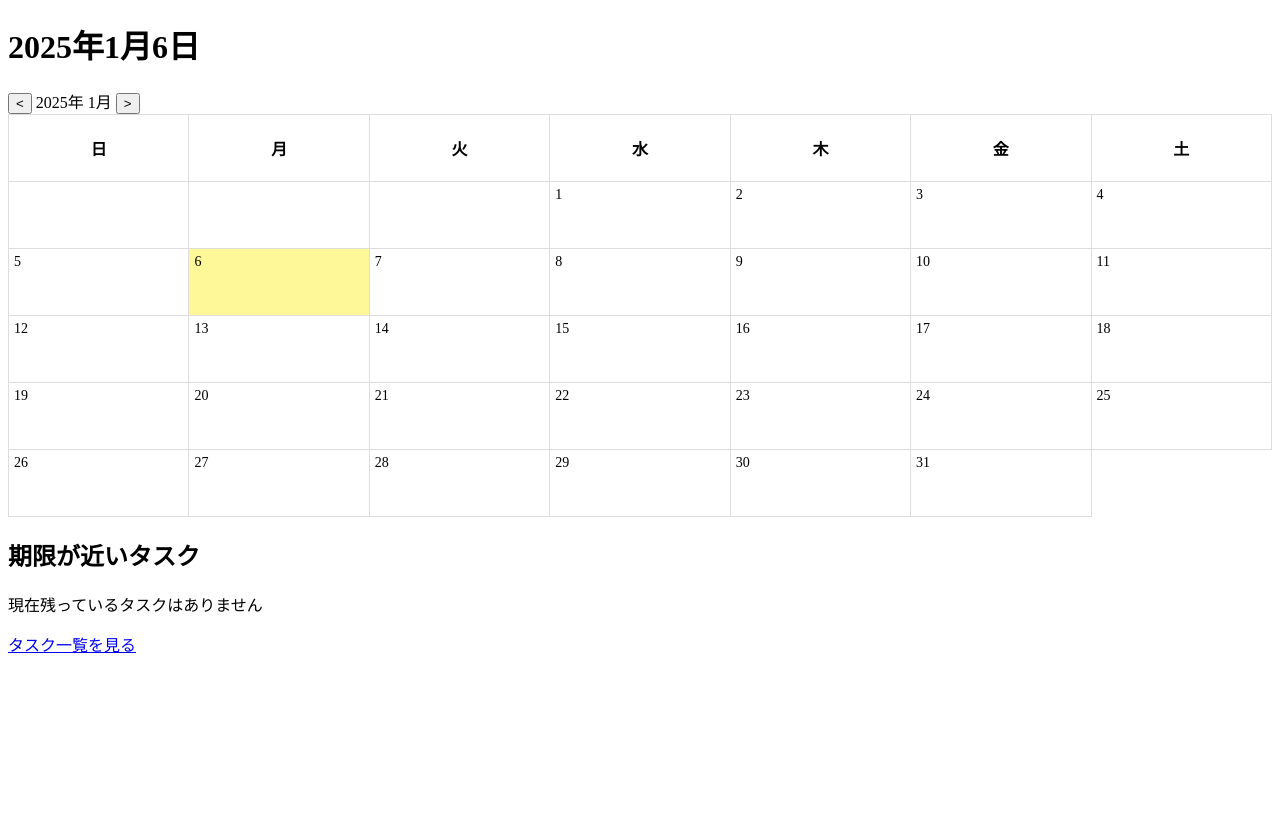
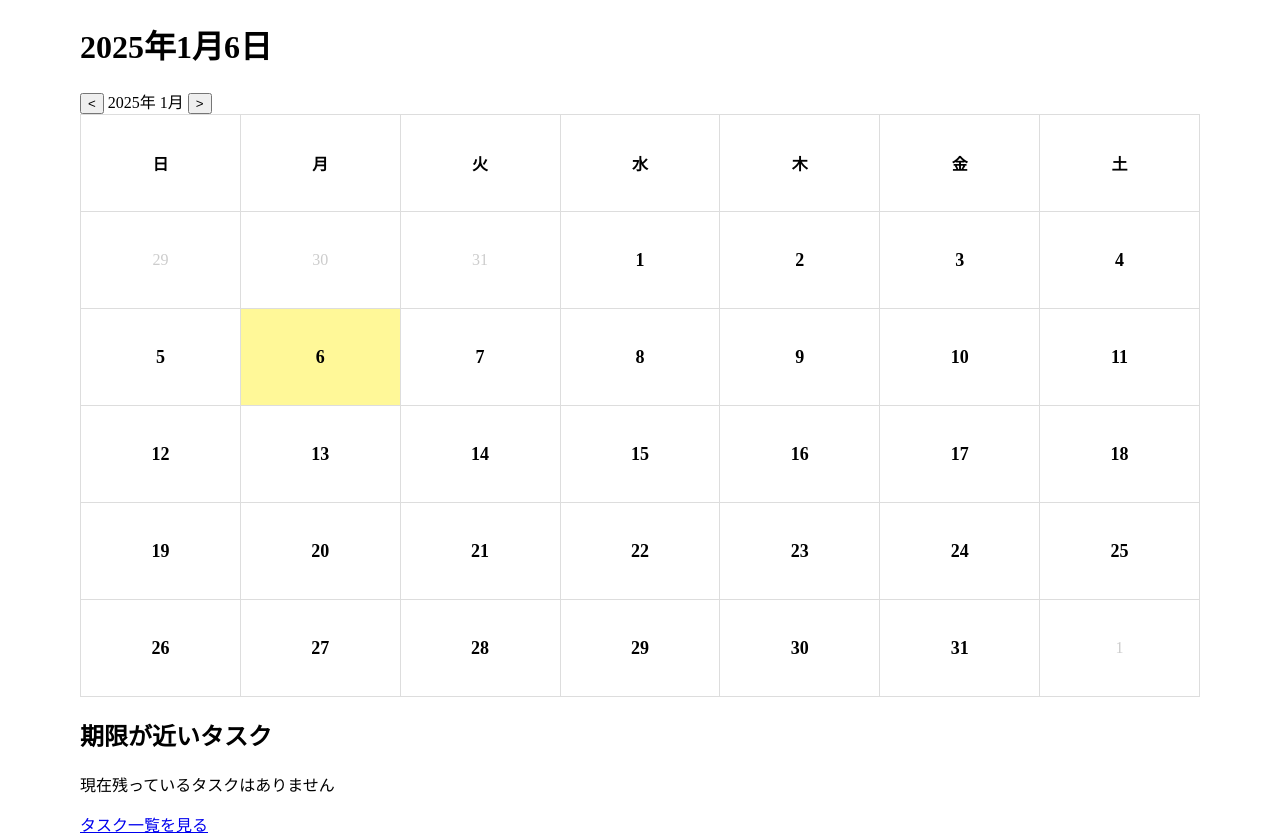
Before and after one commit to rino-0414/web_app, a Flask app: page / in a window 1280 px wide. Before the commit the page ends 653 px from the top, so only its background shows below. Run offline with Flask 3, Linux system fonts and the light colour scheme; data that the repository does not hold is empty; some libraries are stand-ins or nearby versions.

Commit message:
諸々迷走しつつ何とか形になったか？

```diff
--- a/flaskr/main.py
+++ b/flaskr/main.py
@@ -88,12 +88,11 @@ def add():
 def task_list():
     conn = get_db_connection()
     cur = conn.cursor()
-    cur.execute('SELECT id, title, description, due_date FROM tasks ORDER BY due_date')
+    cur.execute('SELECT * FROM tasks ORDER BY due_date')
     tasks = cur.fetchall()
     cur.close()
     conn.close()
-    current_date = date.today()
-    return render_template('task_list.html', tasks=tasks, current_date=current_date)
+    return render_template('task_list.html', tasks=tasks, current_date=date.today())
 
 @bp.route('/edit_task/<int:task_id>', methods=('GET', 'POST'))
 def edit_task(task_id):
--- a/flaskr/templates/edit_task.html
+++ b/flaskr/templates/edit_task.html
@@ -29,11 +29,11 @@
         }
         #delete-form {
             display: flex;
-            justify-content: flex-end;
+            justify-content: flex-start; /* 左側に配置 */
             margin-top: 10px;
         }
         #delete-form button {
-            margin-left: 10px;
+            margin-right: 10px; /* ボタン間のスペースを追加 */
         }
     </style>
     <script>
--- a/flaskr/templates/index.html
+++ b/flaskr/templates/index.html
@@ -3,7 +3,7 @@
 
 <head>
     <meta charset="UTF-8">
-    <title>タスク一覧</title>
+    <title>スケジューラー</title>
     <link rel="stylesheet" href="{{url_for('static', filename='style.css')}}">
     <script src="https://code.jquery.com/jquery-3.6.0.min.js"></script>
     <script>
@@ -24,6 +24,7 @@
                         acc[date].push(task[1]);
                         return acc;
                     }, {});
+                    console.log(tasks); // タスクデータをコンソールに出力して確認
                     var todayStr = currentYear + '-' + (currentMonth + 1).toString().padStart(2, '0') + '-' + currentDate.toString().padStart(2, '0');
                     $('#task-count').text(currentYear + '年' + (currentMonth + 1) + '月' + currentDate + '日');
                     generateCalendar(currentYear, currentMonth);
@@ -33,6 +34,8 @@
             function generateCalendar(year, month) {
                 var daysInMonth = new Date(year, month + 1, 0).getDate();
                 var firstDay = new Date(year, month, 1).getDay();
+                var lastMonthDays = new Date(year, month, 0).getDate();
+                var nextMonthStartDay = 1;
                 var calendar = '<table><tr>';
                 var daysOfWeek = ['日', '月', '火', '水', '木', '金', '土'];
 
@@ -41,18 +44,25 @@
                 }
                 calendar += '</tr><tr>';
 
-                for (var i = 0; firstDay > i; i++) {
-                    calendar += '<td></td>';
+                for (var i = 0; i < firstDay; i++) {
+                    calendar += '<td class="prev-month">' + (lastMonthDays - firstDay + i + 1) + '</td>';
                 }
 
-                for (var day = 1; daysInMonth >= day; day++) {
+                for (var day = 1; day <= daysInMonth; day++) {
                     if ((firstDay + day - 1) % 7 == 0) {
                         calendar += '</tr><tr>';
                     }
                     var dateStr = year + '-' + (month + 1).toString().padStart(2, '0') + '-' + day.toString().padStart(2, '0');
-                    var cellClass = (year === currentYear && month === currentMonth && day === currentDate) ? 'calendar-day today' : 'calendar-day';
-                    var flagIcon = tasks[dateStr] ? '<span class="flag-icon">🚩</span>' : '';
-                    calendar += '<td class="' + cellClass + '" data-date="' + dateStr + '"><span class="date-number">' + day + '</span>' + flagIcon + '</td>';
+                    var cellClass = (year === today.getFullYear() && month === today.getMonth() && day === today.getDate()) ? 'calendar-day today' : 'calendar-day';
+                    calendar += '<td class="' + cellClass + '" data-date="' + dateStr + '"><span class="date-number">' + day + '</span></td>';
+                }
+
+                var remainingDays = (firstDay + daysInMonth) % 7;
+                if (remainingDays !== 0) {
+                    for (var i = remainingDays; i < 7; i++) {
+                        calendar += '<td class="next-month">' + nextMonthStartDay + '</td>';
+                        nextMonthStartDay++;
+                    }
                 }
 
                 calendar += '</tr></table>';
@@ -106,7 +116,7 @@
                     description: description,
                     due_date: due_date
                 }, function(data) {
-                    location.reload();
+                    fetchTasks(); // タスクを追加した後にカレンダーを再生成
                 });
             });
 
@@ -124,6 +134,9 @@
         });
     </script>
     <style>
+        body {
+            margin: 0 80px; /* ページの両端に余白を追加 */
+        }
         table {
             width: 100%;
             border-collapse: collapse;
@@ -133,7 +146,7 @@
             padding: 8px;
             text-align: center;
             position: relative;
-            height: 50px; /* 日付のブロックの縦を大きくする */
+            height: 80px; /* 日付のブロックの縦を大きくする */
         }
         .calendar-day {
             cursor: pointer;
@@ -141,17 +154,16 @@
         .today {
             background-color: rgb(255, 248, 152); /* 今日の日付をハイライト */
         }
-        .flag-icon {
-            position: absolute;
-            bottom: 5px;
-            right: 5px;
-            font-size: 12px;
+        .prev-month, .next-month {
+            color: #ccc; /* 前月と次月の日付をグレーにする */
         }
         .date-number {
             position: absolute;
-            top: 5px;
-            left: 5px;
-            font-size: 14px;
+            top: 50%;
+            left: 50%;
+            transform: translate(-50%, -50%);
+            font-size: 18px; /* 日付のサイズを大きくする */
+            font-weight: bold; /* 日付を太字にする */
         }
         #task-modal {
             display: none;
```
Also changed, not shown: flaskr/templates/task_list.html (+19 -15 lines), README.md.
